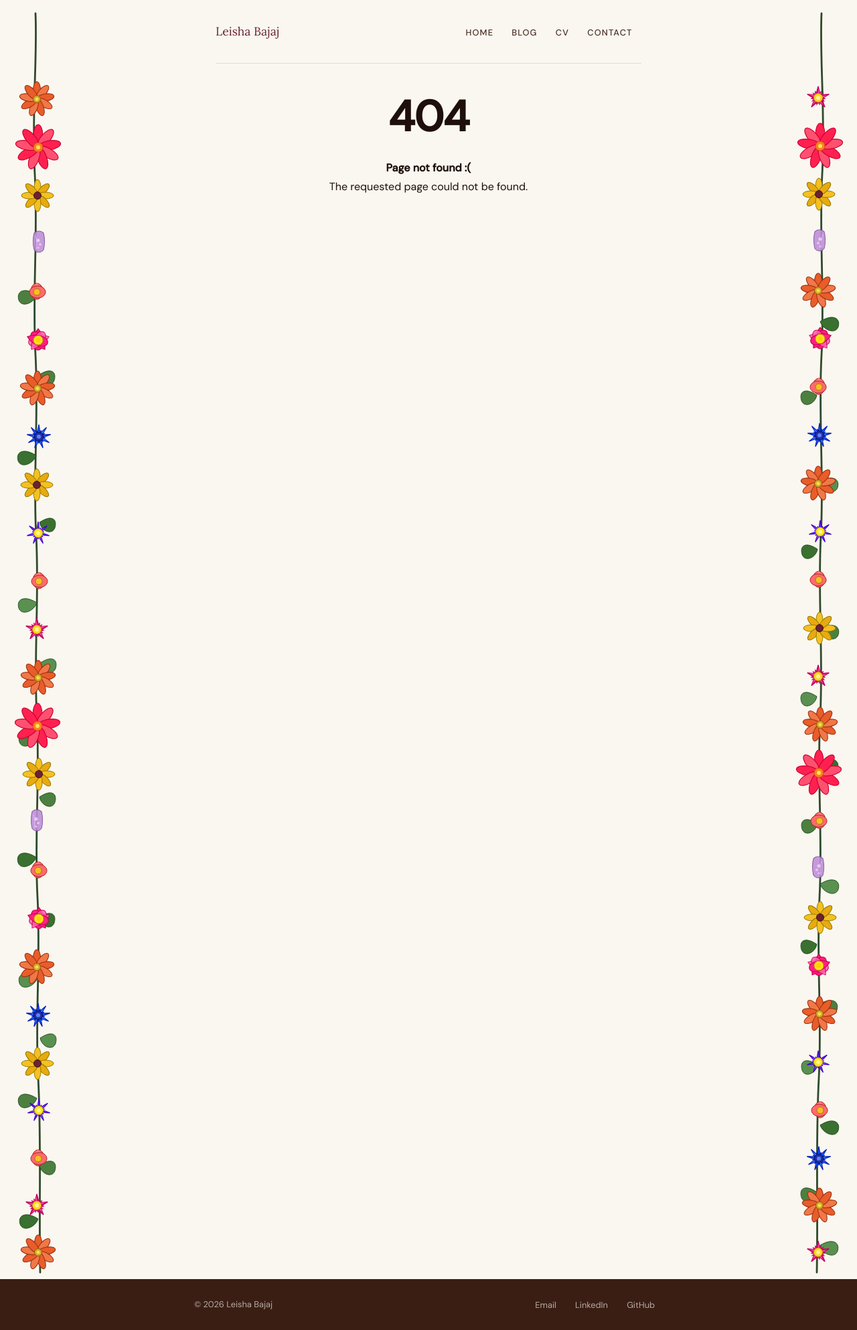
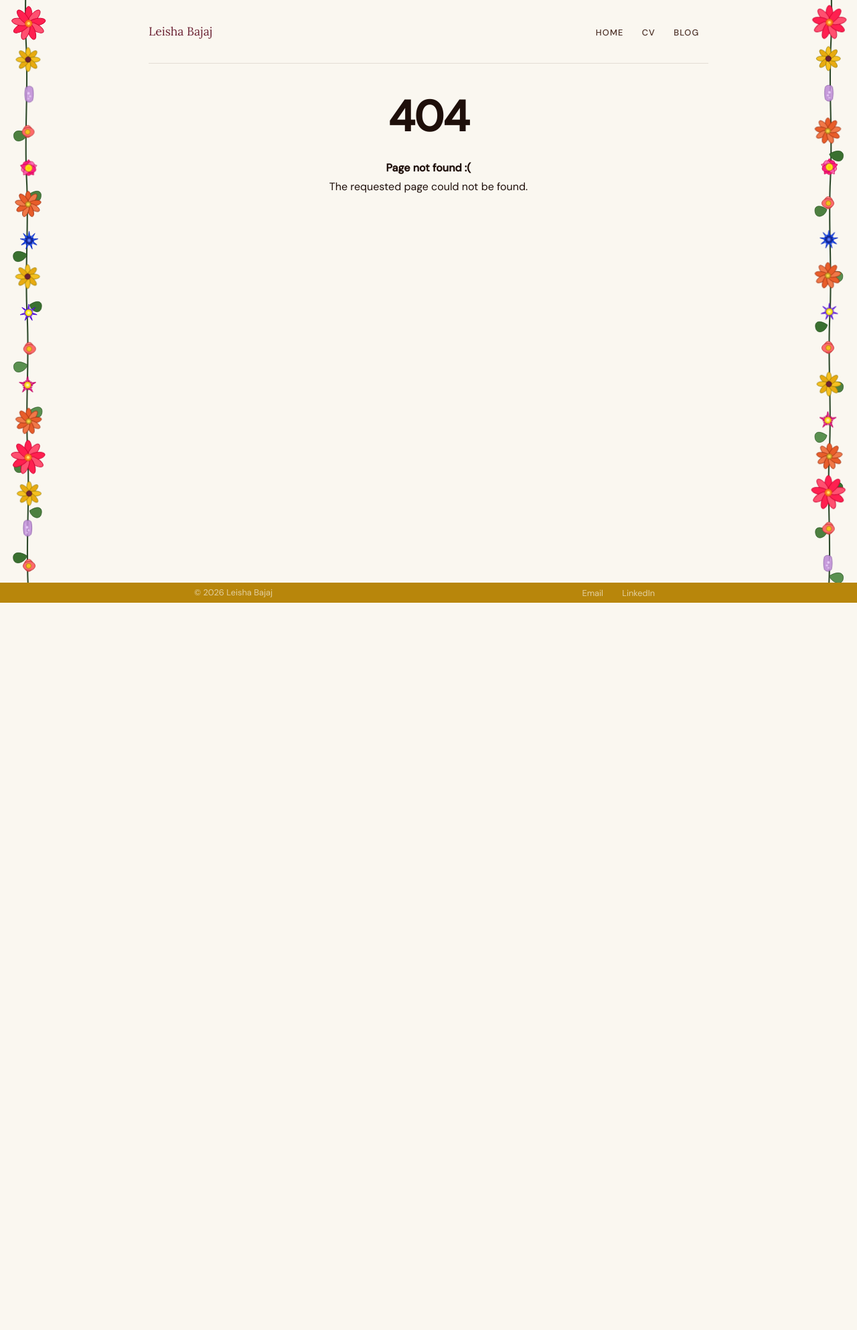
Before and after one commit to leisha5/leisha-bajaj, a Jekyll site: the page built from 404.html, in a window 1280 px wide. Shown: the whole page at 67% size. Built offline with Jekyll 4.4.1, drawn with Linux system fonts in a browser that asks for light colours; after the commit the page ends 900 px from its top, so only the background shows below that.

Commit message:
Added CV, fixed homepage length, and flower/footer size

```diff
--- a/_config.yml
+++ b/_config.yml
@@ -43,6 +43,9 @@ plugins:
   - jekyll-remote-theme
   - jekyll-feed
 permalink: pretty
+baseurl: "/leisha-bajaj"
+include:
+  - _pages
 defaults:
   - scope:
       path: ""
--- a/_includes/footer.html
+++ b/_includes/footer.html
@@ -4,7 +4,7 @@
     <div>
       <a href="mailto:leisha5@uw.edu">Email</a>
       <a href="https://linkedin.com/in/leisha-bajaj" target="_blank" rel="noopener">LinkedIn</a>
-      <a href="https://github.com/leisha5" target="_blank" rel="noopener">GitHub</a>
+      <!-- <a href="https://github.com/leisha5" target="_blank" rel="noopener">GitHub</a> -->
     </div>
   </div>
 </footer>
--- a/_pages/cv.markdown
+++ /dev/null
@@ -1,3 +0,0 @@
-layout: default
-title: CV
-permalink: /cv/
--- a/assets/css/main.scss
+++ b/assets/css/main.scss
@@ -12,13 +12,52 @@
 body{background:var(--bg);color:var(--ink);font-family:'DM Sans',sans-serif;font-size:16px;line-height:1.75;position:relative;overflow-x:hidden;}
 .skip-link{position:absolute;top:-100px;left:1rem;background:var(--burg);color:#FAF7F0;padding:.5rem 1rem;border-radius:3px;font-size:.875rem;font-weight:500;z-index:999;transition:top .2s;}
 .skip-link:focus{top:1rem;}
-.outer{display:flex;flex-direction:column;min-height:100vh;}
-.content-row{display:flex;flex:1;}
-.vc{width:120px;flex-shrink:0;overflow:hidden;background:var(--bg);}
-@media(max-width:1000px){.vc{width:72px;}}
-@media(max-width:660px){.vc{display:none;}}
-.vc svg{display:block;width:100%;height:100%;min-height:1900px;}
-.center{flex:1;min-width:0;max-width:700px;margin:0 auto;padding:0 2rem;}
+.outer{
+  min-height:100vh;
+  display:flex;
+  flex-direction:column;
+}
+
+.content-row{
+  display:flex;
+  flex:1;
+  align-items:stretch;
+  min-height:0;
+}
+
+.vc{
+  width:90px;
+  flex-shrink:0;
+  overflow:hidden;
+  background:var(--bg);
+  position:relative;
+}
+
+.vc svg{
+  position:absolute;
+  top:-130px;
+  left:0;
+  width:100%;
+  height:auto;
+  min-height:0;
+  max-width:none;
+}
+
+@media(max-width:1000px){
+  .vc{width:72px;}
+}
+
+@media(max-width:660px){
+  .vc{display:none;}
+}
+
+.center{
+  flex:1;
+  min-width:0;
+  max-width:900px;
+  margin:0 auto;
+  padding:0 2rem;
+}
 nav{padding:2rem 0 1.75rem;border-bottom:1px solid var(--brd);margin-bottom:3rem;}
 .nav-inner{display:flex;justify-content:space-between;align-items:baseline;flex-wrap:wrap;gap:.75rem;}
 .nav-name{font-family:'Lora',serif;font-size:1.1rem;color:var(--burg);text-decoration:none;}
@@ -27,7 +66,7 @@ nav{padding:2rem 0 1.75rem;border-bottom:1px solid var(--brd);margin-bottom:3rem
 .nav-links a{display:block;padding:.35rem .85rem;text-decoration:none;color:var(--ink2);font-size:.8rem;letter-spacing:.09em;text-transform:uppercase;font-weight:500;transition:color .2s;}
 .nav-links a:hover{color:var(--burg);}
 .nav-links a:focus{outline:3px solid var(--ink);outline-offset:2px;}
-.nav-links a[aria-current="page"]{color:var(--burg);border-bottom:2px solid var(--gold);border-radius:0;}
+.nav-links a[aria-current="page"]{color:var(--burg);border-bottom:2px solid #b8860b;border-radius:0;}
 .intro{display:grid;grid-template-columns:160px 1fr;gap:2.5rem;align-items:start;margin-bottom:3rem;}
 @media(max-width:500px){.intro{grid-template-columns:1fr;}.pcol{display:none;}}
 .itext{text-align:right;}
@@ -40,7 +79,7 @@ nav{padding:2rem 0 1.75rem;border-bottom:1px solid var(--brd);margin-bottom:3rem
 .pcol{display:flex;justify-content:center;padding-top:.25rem;}
 .pring{width:148px;height:148px;border-radius:50%;border:2.5px solid var(--gold2);padding:3px;}
 .pinner{width:100%;height:100%;border-radius:50%;background:#EDE3CC;display:flex;align-items:center;justify-content:center;overflow:hidden;}
-.pinner img{width:100%;height:100%;object-fit:cover;border-radius:50%;}
+.pinner img{width:100%;height:100%;object-fit:cover; object-position:30% center;border-radius:50%;}
 .ptitle{font-family:'Lora',serif;font-size:1.6rem;font-weight:400;color:var(--ink);margin-bottom:.3rem;}
 .psub{color:var(--ink3);font-size:.88rem;margin-bottom:2rem;}
 .bi{padding:1.2rem 0;border-bottom:1px solid var(--brd);}
@@ -70,7 +109,11 @@ nav{padding:2rem 0 1.75rem;border-bottom:1px solid var(--brd);margin-bottom:3rem
 .ccl{font-size:.72rem;letter-spacing:.12em;text-transform:uppercase;color:var(--terra);font-weight:500;margin-bottom:.4rem;}
 .cc a{color:var(--burg);text-decoration:none;font-size:.9rem;font-weight:500;border-bottom:1px solid rgba(107,34,51,.3);}
 .cc a:focus{outline:3px solid var(--ink);outline-offset:2px;}
-footer{background:#3A1E14;padding:1.5rem 2rem;}
+footer{
+  background:#b8860b;
+  padding: .05rem;
+  flex-shrink:0;
+}
 .footer-inner{display:flex;justify-content:space-between;align-items:center;flex-wrap:wrap;gap:.5rem;max-width:700px;margin:0 auto;}
 footer p{color:rgba(250,247,240,0.65);font-size:.8rem;}
 footer a{color:rgba(250,247,240,0.65);text-decoration:none;margin:0 .75rem;font-size:.8rem;}
--- a/index.markdown
+++ b/index.markdown
@@ -11,7 +11,7 @@ permalink: /
   <div class="pcol">
     <div class="pring">
       <div class="pinner">
-        <img src="{{ '/assets/_DSC3464-2.jpg' | relative_url }}" alt="Leisha Bajaj">
+        <img src="{{ '/assets/DSC3464-2.jpg' | relative_url }}" alt="Leisha Bajaj">
       </div>
     </div>
   </div>
```
Also changed, not shown: _includes/nav.html (+3 -4 lines), _pages/contact.markdown (deleted, +0 -19 lines), 2 other files.
